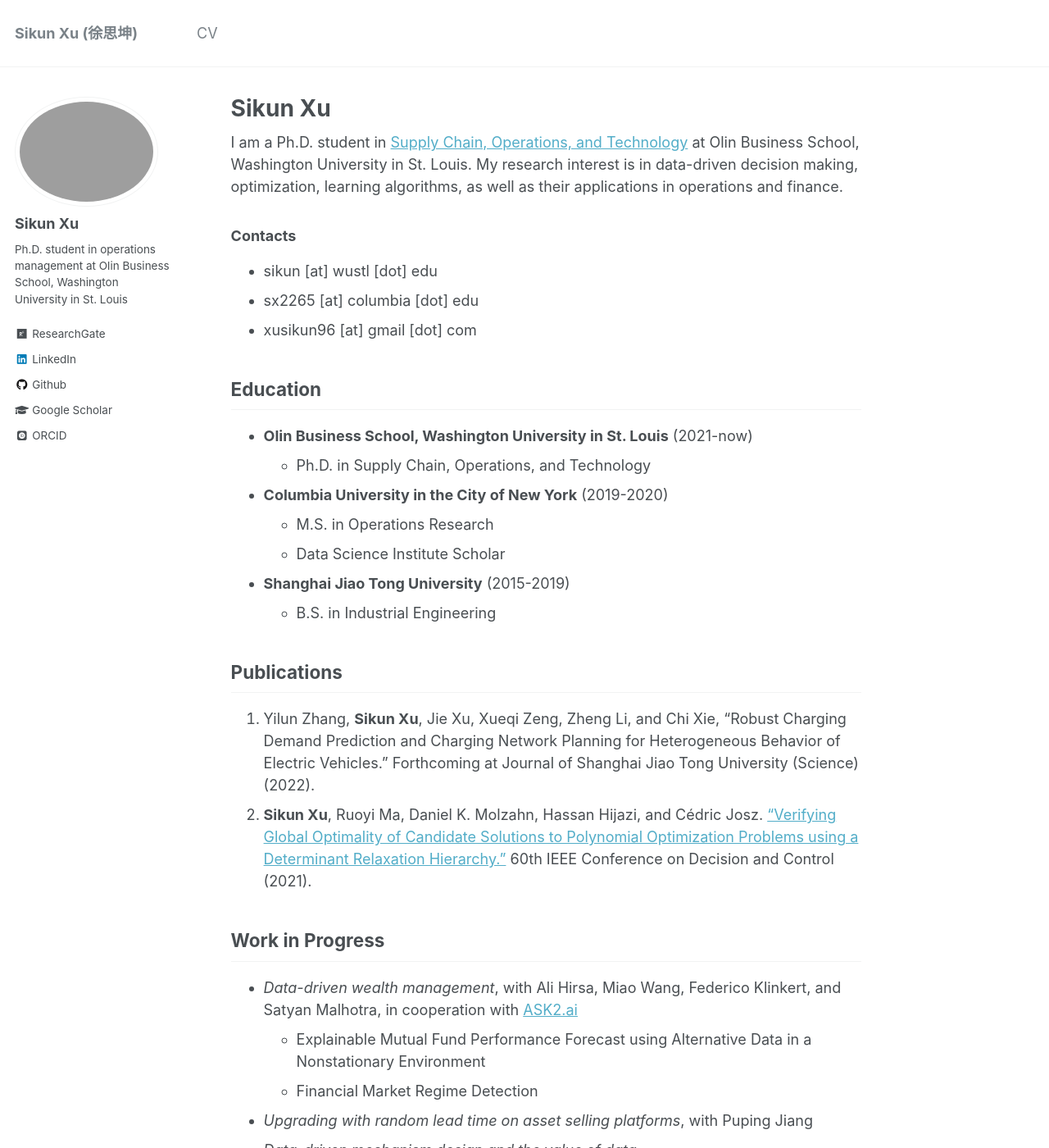
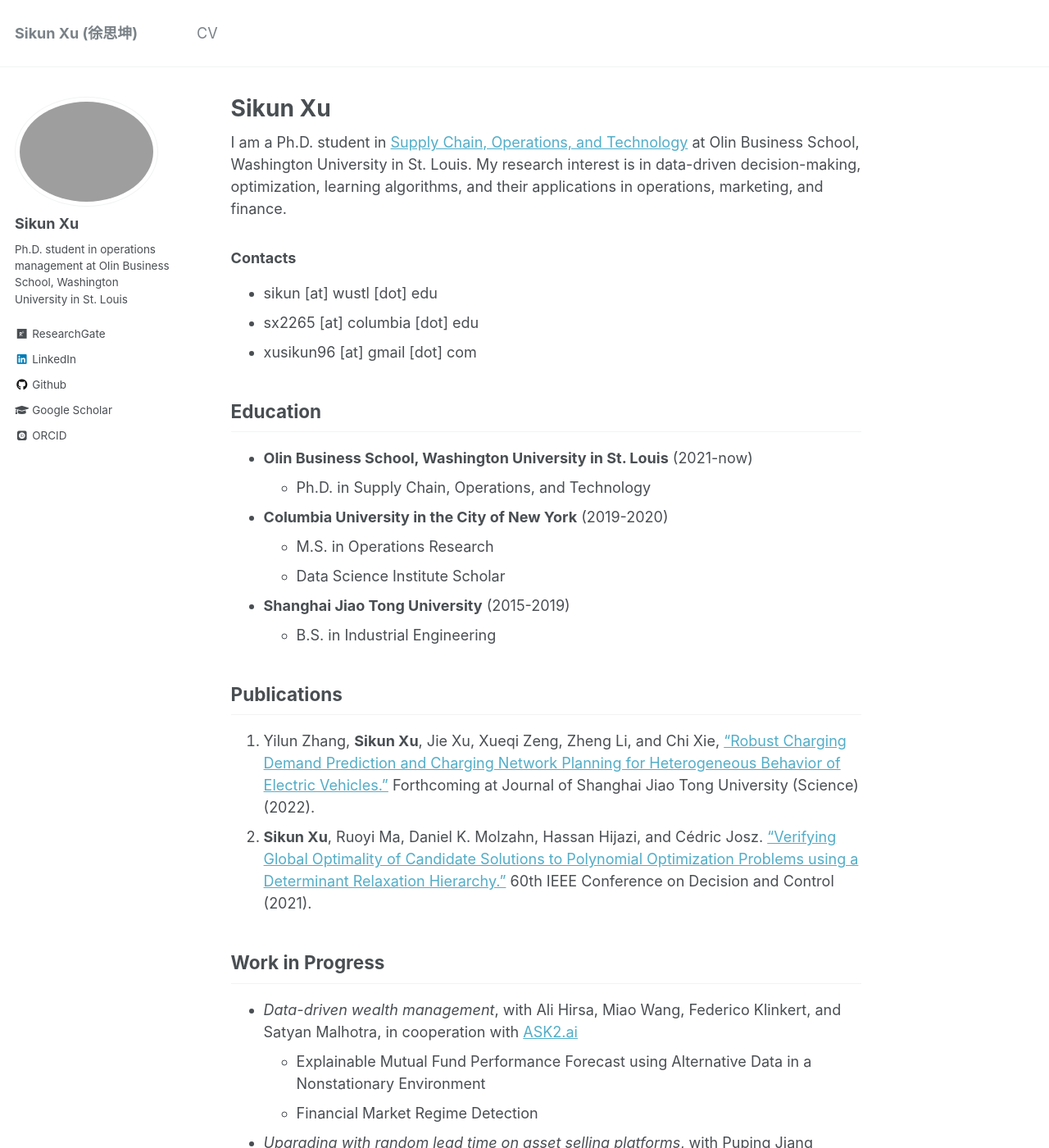
Before and after one commit to iamsikun/iamsikun.github.io, a Jekyll site: the page built from _pages/about.md, in a window 1280 px wide and 1400 px high. Shown: the whole window at 82% size. Built offline with Jekyll 4.4.1, drawn with Linux system fonts in a browser that asks for light colours; some web fonts are replaced.

Commit message:
Update about.md

```diff
--- a/_pages/about.md
+++ b/_pages/about.md
@@ -9,7 +9,7 @@ redirect_from:
 ---
 
 
-I am a Ph.D. student in [Supply Chain, Operations, and Technology](https://olin.wustl.edu/EN-US/academic-programs/PhD/Pages/PhdDetail.aspx?username=sikun) at Olin Business School, Washington University in St. Louis. My research interest is in data-driven decision making, optimization, learning algorithms, as well as their applications in operations and finance.
+I am a Ph.D. student in [Supply Chain, Operations, and Technology](https://olin.wustl.edu/EN-US/academic-programs/PhD/Pages/PhdDetail.aspx?username=sikun) at Olin Business School, Washington University in St. Louis. My research interest is in data-driven decision-making, optimization, learning algorithms, and their applications in operations, marketing, and finance.
 
 ### Contacts
 * sikun [at] wustl [dot] edu
@@ -27,7 +27,7 @@ I am a Ph.D. student in [Supply Chain, Operations, and Technology](https://olin.
   * B.S. in Industrial Engineering
 
 ## Publications
-1. Yilun Zhang, **Sikun Xu**, Jie Xu, Xueqi Zeng, Zheng Li, and Chi Xie, "Robust Charging Demand Prediction and Charging Network Planning for Heterogeneous Behavior of Electric Vehicles." Forthcoming at Journal of Shanghai Jiao Tong University (Science) (2022).
+1. Yilun Zhang, **Sikun Xu**, Jie Xu, Xueqi Zeng, Zheng Li, and Chi Xie, ["Robust Charging Demand Prediction and Charging Network Planning for Heterogeneous Behavior of Electric Vehicles."](https://link.springer.com/article/10.1007/s12204-023-2576-0) Forthcoming at Journal of Shanghai Jiao Tong University (Science) (2022).
 2. **Sikun Xu**, Ruoyi Ma, Daniel K. Molzahn, Hassan Hijazi, and Cédric Josz. ["Verifying Global Optimality of Candidate Solutions to Polynomial Optimization Problems using a Determinant Relaxation Hierarchy."](https://ieeexplore.ieee.org/document/9683608) 60th IEEE Conference on Decision and Control (2021).
 
 ## Work in Progress
```
